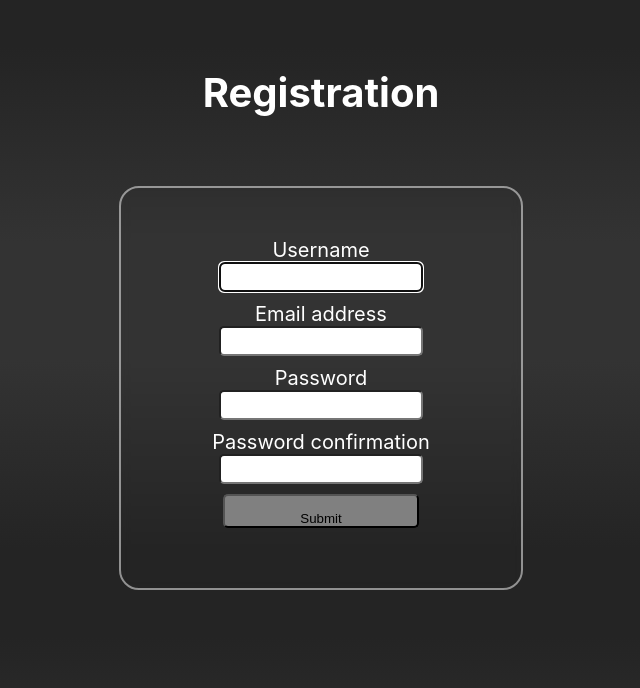
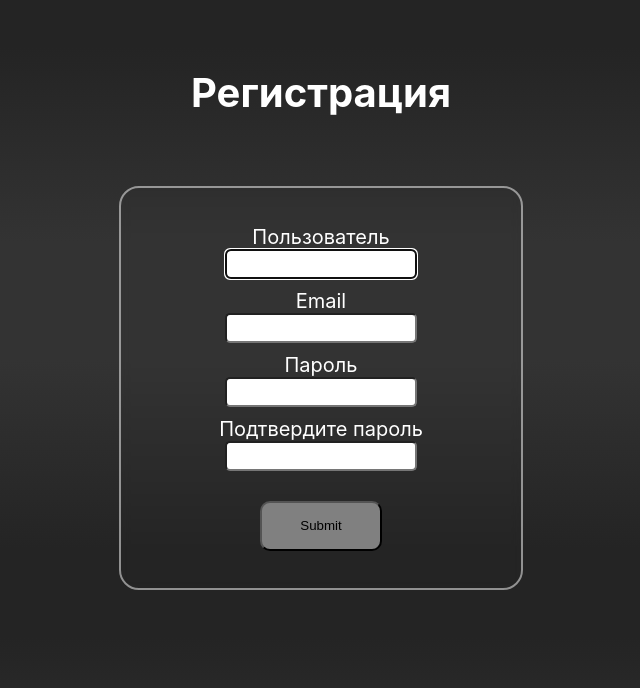
Before and after one commit to MariaGaligina/labWeb, a Django app: page /auth in a window 1280 px wide. Shown: the top 688 px of the page, without its empty margins (319-959 px from the left). Run offline with Django 4.2, Linux system fonts and the light colour scheme; some libraries are stand-ins or nearby versions.

Commit message:
normal styles for auth page, auth.js with errors

```diff
--- a/quests/quest_app/static/quest_app/css/auth.css
+++ b/quests/quest_app/static/quest_app/css/auth.css
@@ -81,13 +81,13 @@
 	border-radius: 5px;
 }
 
-.btn {
+#id-btn {
 	box-sizing: border-box;
 	width: 60%;
 	height: 50px;
 	background-color: grey;
-	margin: 15%;
-	margin-top: 50px;
+	margin: auto;
+	margin-top: 30px;
 	border-radius: 10px;
 	padding: 15px;
 }
--- a/quests/quest_app/templates/quest_app/auth.html
+++ b/quests/quest_app/templates/quest_app/auth.html
@@ -12,14 +12,20 @@
 	<body>
 		<div class="wrapper">
 			<div class="container">
-				<h1>Registration</h1>
+				<h1>Регистрация</h1>
 				<div class="form-box">
 					<div class="form-value" id="#formid">
 						<form class="form" id="'tg" method="POST" action="">
-							{% csrf_token %} {{form.username.label}} {{form.username}} {{form.email.label}}
-							{{form.email}} {{form.password1.label}} {{form.password1}} {{form.password2.label}}
+							{% csrf_token %}
+							<div>Пользователь</div>
+							{{form.username}}
+							<div>Email</div>
+							{{form.email}}
+							<div>Пароль</div>
+							{{form.password1}}
+							<div>Подтвердите пароль</div>
 							{{form.password2}}
-							<input class="btn" type="submit" name="Create User" />
+							<input class="btn" id="id-btn" type="submit" name="Create User" />
 							{% comment %} <button class="log-in" type="submit">Sign up</button> {% endcomment %}
 						</form>
 					</div>
--- a/quests/quest_app/urls.py
+++ b/quests/quest_app/urls.py
@@ -11,5 +11,5 @@
     path("questZel1", views.questZel1),
     path("questZel2", views.questZel2),
     path("auth", views.auth),
-    path("liked/", views.like_unlike_post, name="like-post-view"),
+    path("/", views.like_unlike_post, name="like-post-view"),
 ]
```
Also changed, not shown: quests/db.sqlite3.
